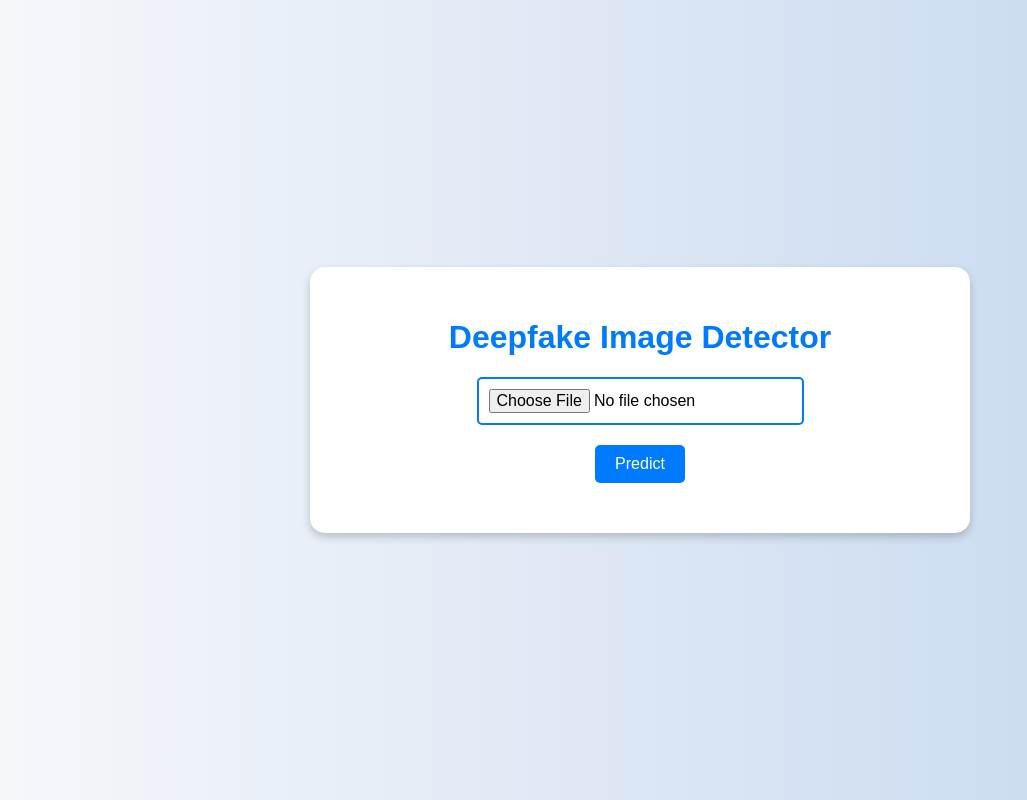
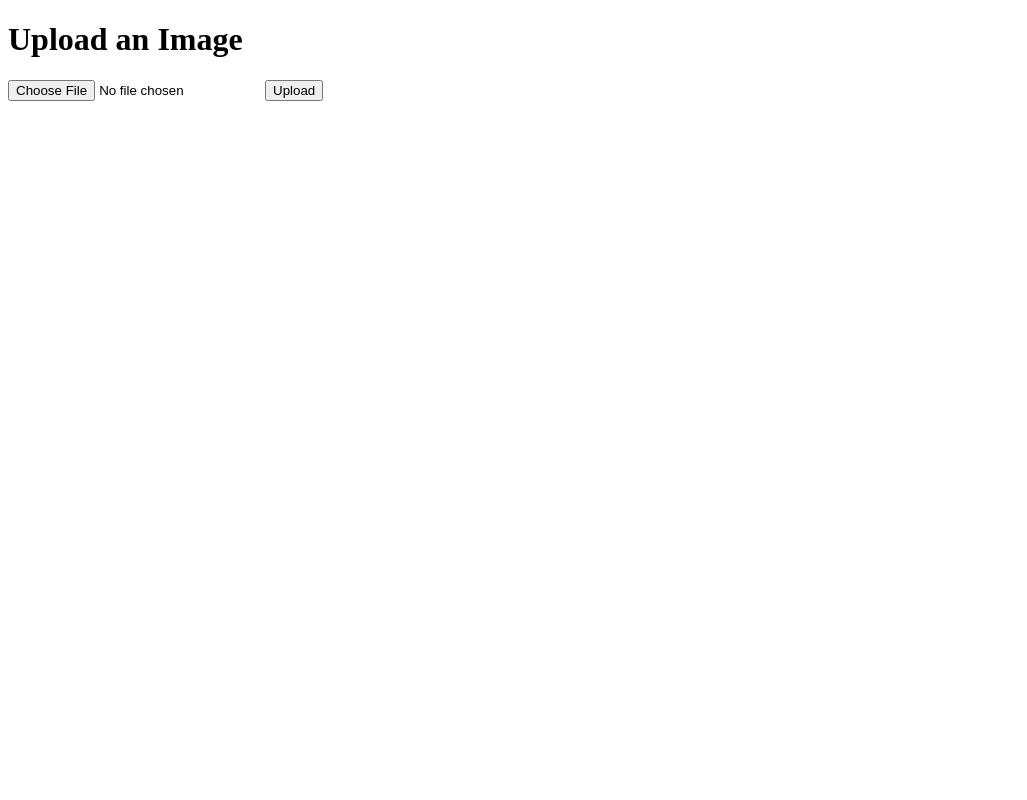
Before and after one commit to CORNYBUG2/FakevsReal, a plain HTML site: page index.html in a window 1280 px wide. Shown: the whole page, without its empty margins (0-1027 px from the left). Drawn offline with Linux system fonts and the light colour scheme.

Commit message:
Update index.html

```diff
--- a/index.html
+++ b/index.html
@@ -1,86 +1,15 @@
 <!DOCTYPE html>
-<html lang="en">
+<html>
 <head>
-    <meta charset="UTF-8">
-    <meta name="viewport" content="width=device-width, initial-scale=1.0">
-    <title>Deepfake Image Detector</title>
-    <style>
-        body {
-            font-family: Arial, sans-serif;
-            display: flex;
-            justify-content: center;
-            align-items: center;
-            height: 100vh;
-            margin: 0;
-            background-color: #f5f7fa;
-            background-image: linear-gradient(to right, #f5f7fa, #c3d6ef);
-        }
-        .container {
-            text-align: center;
-            max-width: 600px;
-            width: 100%;
-            padding: 30px;
-            box-shadow: 0 4px 8px rgba(0, 0, 0, 0.2);
-            border-radius: 15px;
-            background-color: #ffffff;
-            animation: fadeIn 1s ease-in-out;
-        }
-        input[type="file"] {
-            display: block;
-            margin: 20px auto;
-            padding: 10px;
-            border: 2px solid #007bff;
-            border-radius: 5px;
-            font-size: 16px;
-        }
-        button {
-            padding: 10px 20px;
-            border: none;
-            background-color: #007bff;
-            color: white;
-            cursor: pointer;
-            font-size: 16px;
-            border-radius: 5px;
-            transition: background-color 0.3s ease;
-        }
-        button:hover {
-            background-color: #0056b3;
-        }
-        #result {
-            margin-top: 20px;
-            font-size: 18px;
-            color: #007bff;
-        }
-        @keyframes fadeIn {
-            from { opacity: 0; }
-            to { opacity: 1; }
-        }
-    </style>
+    <title>Image Upload</title>
 </head>
 <body>
-    <div class="container">
-        <h1 style="color: #007bff;">Deepfake Image Detector</h1>
-        <input type="file" id="imageUpload" accept="image/*">
-        <button onclick="predictFake()">Predict</button>
-        <p id="result"></p>
-    </div>
-    <script>
-        async function predictFake() {
-            const fileInput = document.getElementById('imageUpload').files[0];
-            if (!fileInput) {
-                document.getElementById('result').innerText = 'Please upload an image.';
-                return;
-            }
-            const formData = new FormData();
-            formData.append('file', fileInput);
-
-            const response = await fetch('/predict', {
-                method: 'POST',
-                body: formData
-            });
-            const result = await response.json();
-            document.getElementById('result').innerText = `The image is: ${result.message}`;
-        }
-    </script>
+    <h1>Upload an Image</h1>
+    <form id="upload-form" enctype="multipart/form-data">
+        <input type="file" id="image-input" name="image" accept="image/*">
+        <input type="submit" value="Upload">
+    </form>
+    <div id="result"></div>
+    <script src="script.js"></script>
 </body>
 </html>
```
